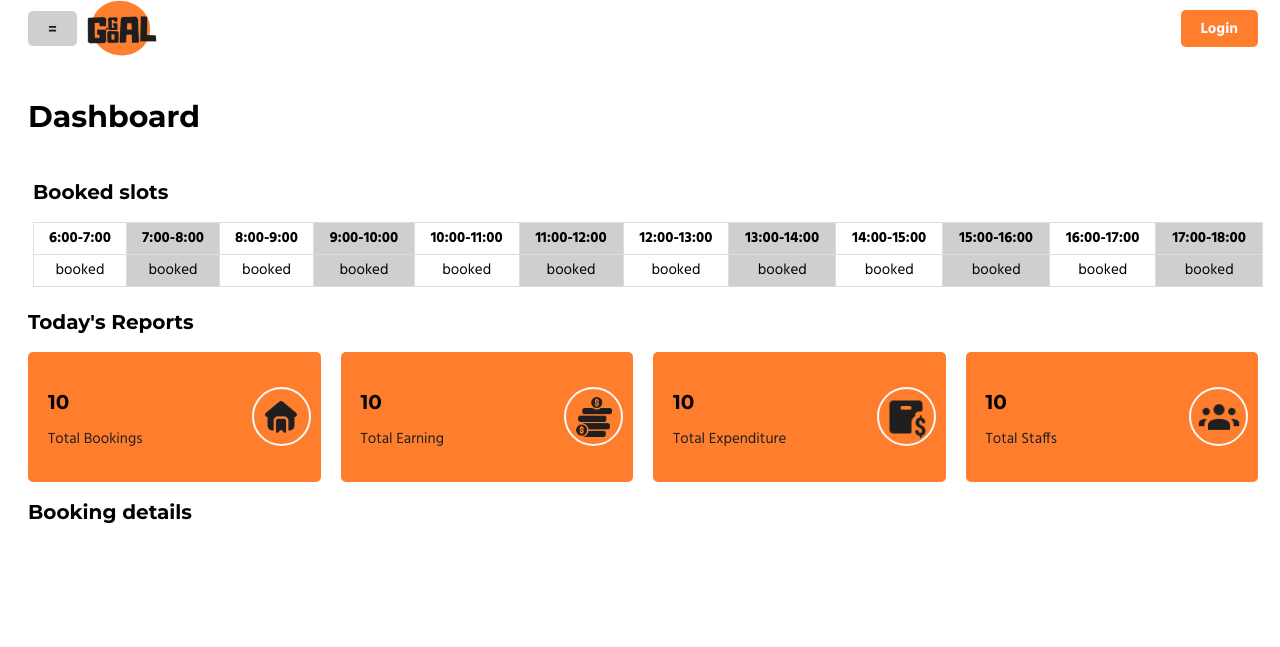
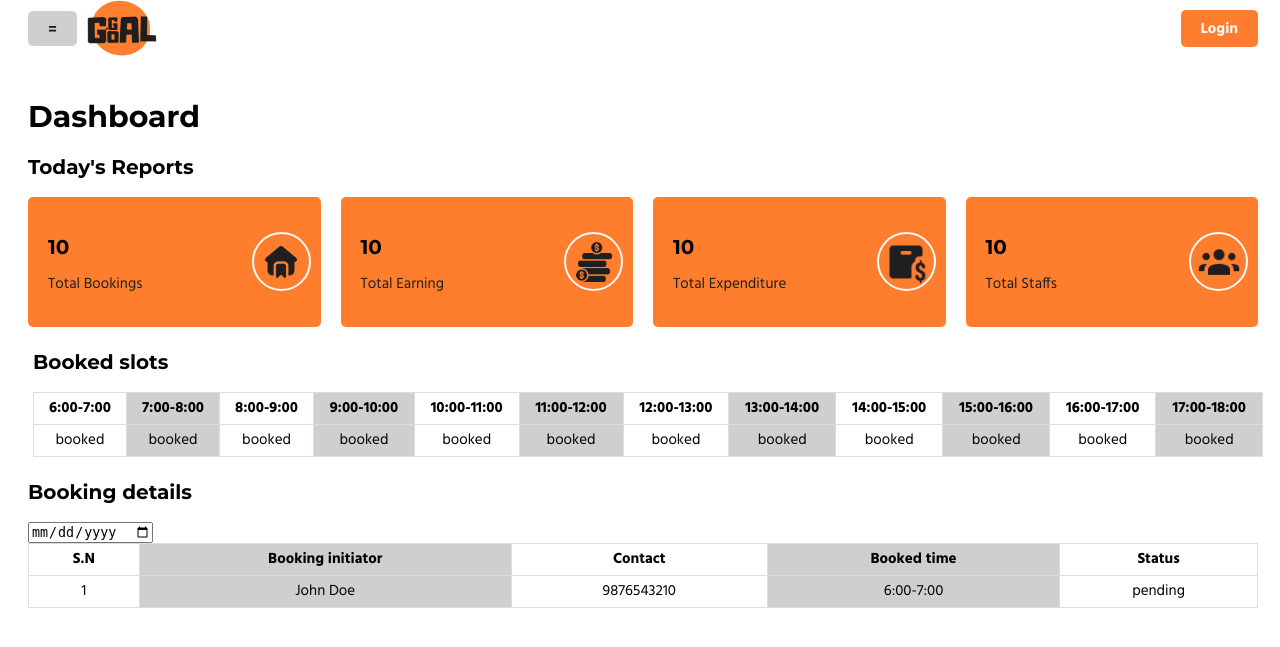
Before and after one commit to nischhal-hub/GoGoaGoal, a PHP site: page / in a window 1280 px wide. Shown: the part 21-668 px from the top of the page. Run offline with PHP 8.4, Linux system fonts and the light colour scheme.

Commit message:
ui changes

```diff
--- a/global.css
+++ b/global.css
@@ -31,7 +31,7 @@
 body {
   width: 100%;
   background: var(--background);
-  overflow: hidden;
+  overflow-x: hidden;
 }
 
 html {
@@ -441,11 +441,6 @@ aside:not(.overlay),
   padding: .5rem;
   border-radius: 1rem;
 }
-.greyGridTable {
-  width: 100%;
-  border: 1px solid black;
-  border-collapse: collapse;
-}
 table tr td,
 th {
   font-family: var(--font-secondary);
@@ -453,6 +448,11 @@ th {
   font-size: 1.5rem;
 }
 
+.greyGridTable {
+  width: 100%;
+  border: 1px solid black;
+  border-collapse: collapse;
+}
 .greyGridTable th,
 .greyGridTable td {
   border: 1px solid #ddd;
@@ -606,3 +606,32 @@ th {
   border-color: var(--primary);
   transition: all 0.3s ease-in-out;
 }
+
+
+.greyGridTable {
+  width: 100%;
+  border: 1px solid black;
+  border-collapse: collapse;
+}
+.greyGridTable th,
+.greyGridTable td {
+  border: 1px solid #ddd;
+  padding: 8px;
+  text-align: center;
+  transition: all 0.2s ease-in-out;
+  cursor: pointer;
+}
+
+.greyGridTable td:nth-child(even) {
+  background-color: var(--secondary);
+}
+.greyGridTable th:nth-child(even) {
+  background-color: var(--secondary);
+}
+
+.greyGridTable th:hover {
+  background-color: var(--primary-transparent);
+}
+.greyGridTable td:hover {
+  background-color: var(--primary-transparent);
+}
--- a/pages/dashboard.php
+++ b/pages/dashboard.php
@@ -74,7 +41,58 @@
         </div>
         </div>
     </div>
+    <div class="slot-container">
+        <h3>Booked slots</h3>
+        <table class="greyGridTable">
+            <tr>
+                <th>6:00-7:00</th>
+                <th>7:00-8:00</th>
+                <th>8:00-9:00</th>
+                <th>9:00-10:00</th>
+                <th>10:00-11:00</th>
+                <th>11:00-12:00</th>
+                <th>12:00-13:00</th>
+                <th>13:00-14:00</th>
+                <th>14:00-15:00</th>
+                <th>15:00-16:00</th>
+                <th>16:00-17:00</th>
+                <th>17:00-18:00</th>
+            </tr>
+            <tr>
+                <td>booked</td>
+                <td>booked</td>
+                <td>booked</td>
+                <td>booked</td>
+                <td>booked</td>
+                <td>booked</td>
+                <td>booked</td>
+                <td>booked</td>
+                <td>booked</td>
+                <td>booked</td>
+                <td>booked</td>
+                <td>booked</td>
+            </tr>
+        </table>
+    </div>
+
     <div>
         <h3>Booking details</h3>
+        <input type="date">
+        <table class="greyGridTable">
+            <tr>
+                <th>S.N</th>
+                <th>Booking initiator</th>
+                <th>Contact</th>
+                <th>Booked time</th>
+                <th>Status</th>
+            </tr>
+            <tr>
+                <td>1</td>
+                <td>John Doe</td>
+                <td>9876543210</td>
+                <td>6:00-7:00</td>
+                <td>pending</td>
+            </tr>
+        </table>
     </div>
 </section>
```
Also changed, not shown: other parts of pages/dashboard.php (+0 -33 lines).
